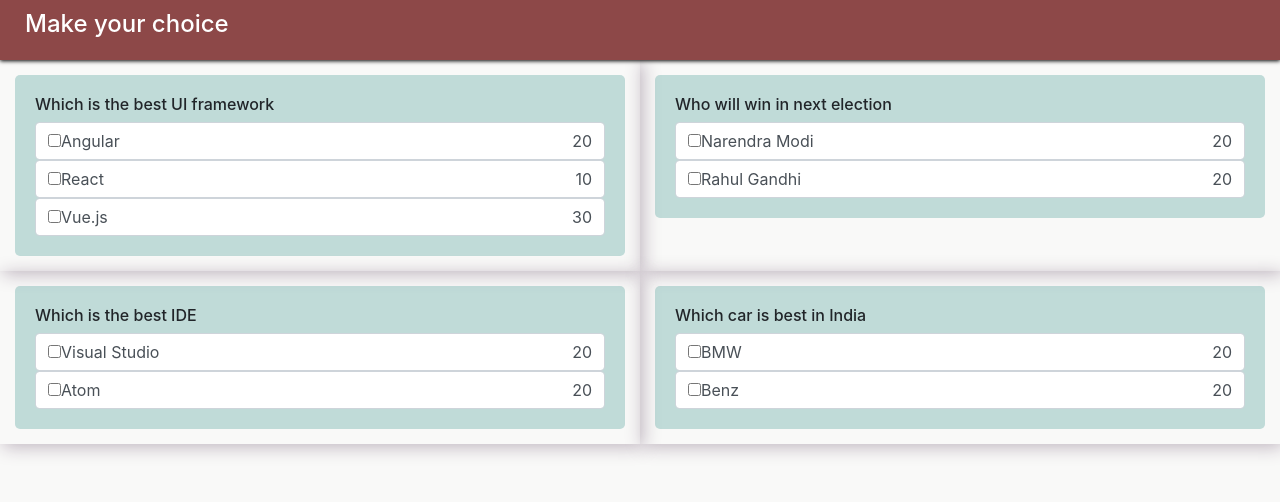
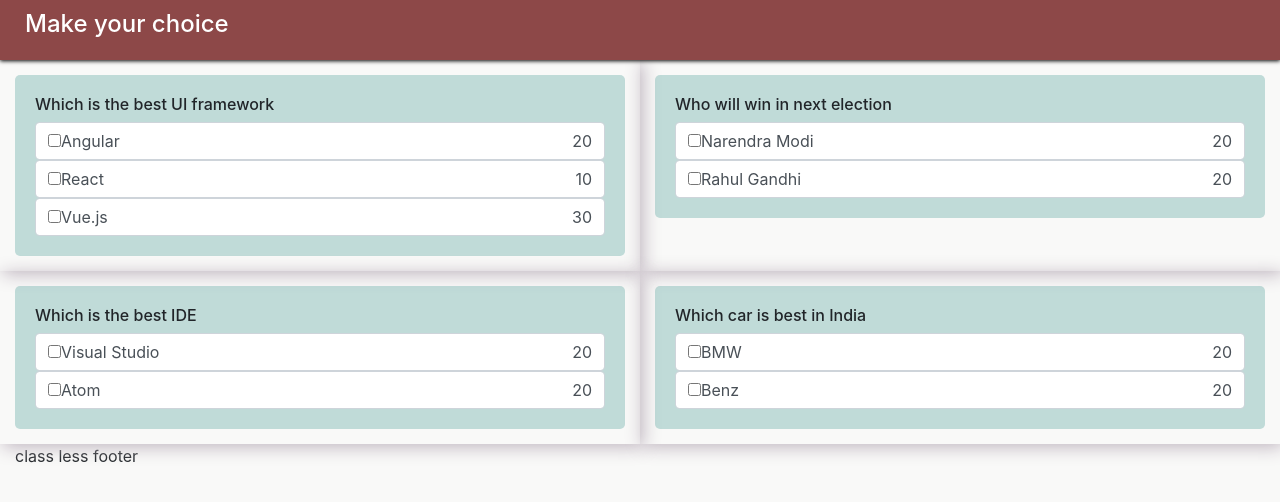
Before and after one commit to nikhilpatteri/polling-survey, a React (Create React App) app: page /questions in a window 1280 px wide. Shown: the top 502 px of the page. Built offline with nearby package versions, Linux system fonts and the light colour scheme.

Commit message:
added a component

```diff
--- /dev/null
+++ b/src/components/FooterContainer.jsx
@@ -0,0 +1,7 @@
+import React from 'react';
+
+const FooterContainer = () => {
+  return (<div>class less footer</div>);
+};
+
+export default FooterContainer;
--- a/src/components/QuestionContainer.jsx
+++ b/src/components/QuestionContainer.jsx
@@ -1,6 +1,7 @@
 import React from 'react';
 import { TileContainer } from './TileContainer';
 import { AppHeader } from './static/AppHeader';
+import FooterContainer from './FooterContainer';
 
 const QuestionContainer = () => {
   const limit = [
@@ -80,6 +81,7 @@
       <TileContainer
         limit={limit}
       />
+      <FooterContainer />
     </div>
   );
 };
```
